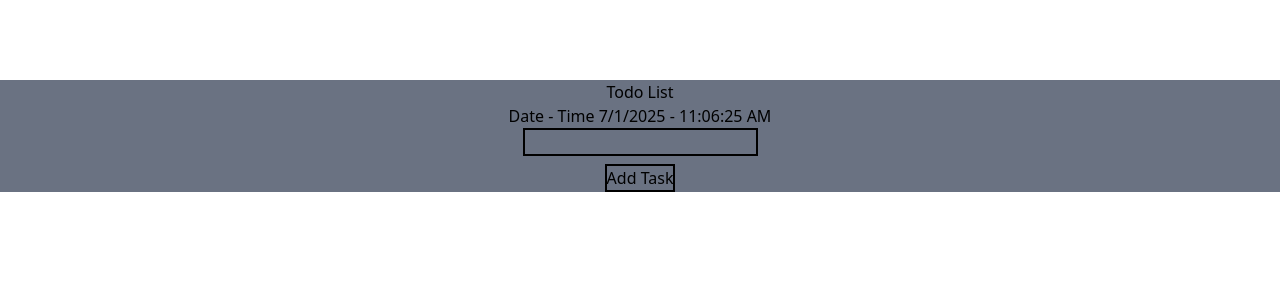
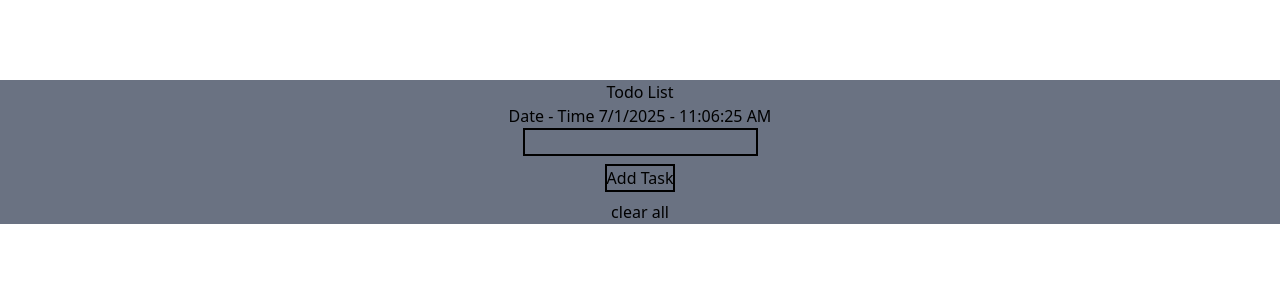
Before and after one commit to sach0318/React-Series, a React (Vite) app: page / in a window 1280 px wide. Shown: the top 300 px of the page. Built offline with nearby package versions, Linux system fonts and the light colour scheme.

Commit message:
clear button

```diff
--- a/src/projects/Todo/Todo.jsx
+++ b/src/projects/Todo/Todo.jsx
@@ -39,6 +39,16 @@ const Todo = () => {
     return () => clearInterval(interval)
  },[]);
 
+const handleDelete = (value) =>{
+  // console.log(value)
+  const upd = task.filter((curr)=> curr !==value )
+  setTask(upd)
+}
+
+const cleanAll = () =>{
+  setTask([]);
+}
+
 
   return (
     <>
@@ -65,13 +75,16 @@ const Todo = () => {
                 return (
                   <li  className="border-2 "  key={i}>
                     <span >{e}</span>
-                    <button><MdCheck/></button>
-                    <button><MdDeleteForever/></button>
+                    <button ><MdCheck/></button>
+                    <button onClick={()=>handleDelete(e)}  ><MdDeleteForever/></button>
                   </li>
                 );
               })
             }
             </ul>
+          </div>
+          <div>
+            <button onClick={cleanAll}  >clear all</button>
           </div>
         </div>
       </div>
```
